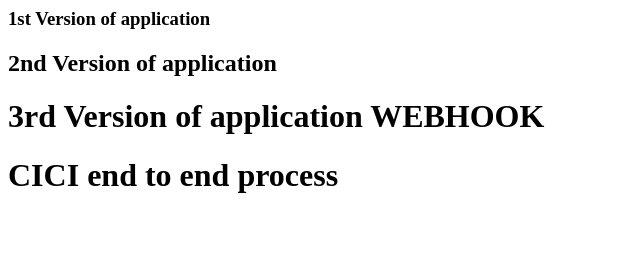
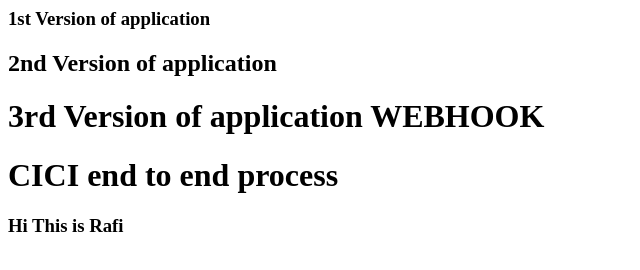
Before and after one commit to mdrafi488/cicd-app4, a plain HTML site: page index.html in a window 1280 px wide. Shown: the whole page, without its empty margins (0-640 px from the left). Drawn offline with Linux system fonts and the light colour scheme.

Commit message:
New code updated

```diff
--- a/index.html
+++ b/index.html
@@ -2,3 +2,4 @@
 <h2> 2nd Version of application </h2>
 <h1> 3rd Version of application WEBHOOK</h1>
 <h1> CICI end to end process </h1>
+<h3>Hi This is Rafi</h3>
```
